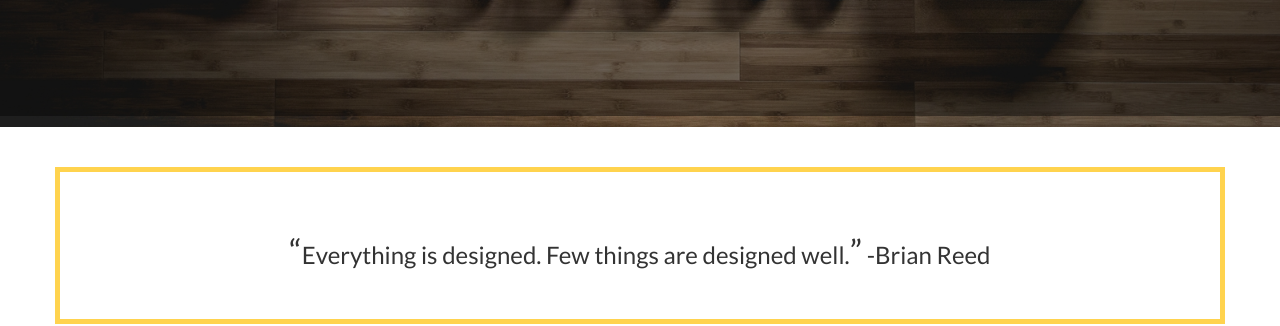
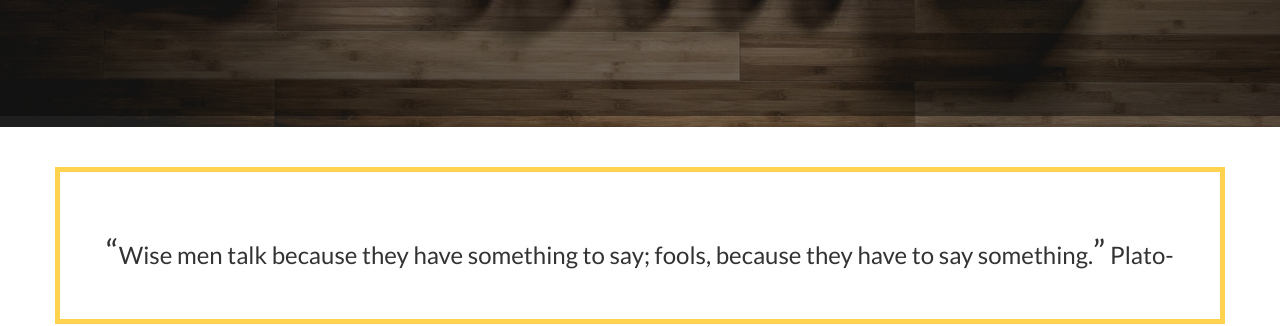
Before and after one commit to Carlosf96/Carlosf96.github.io, a plain HTML site: page index.html in a window 1280 px wide. Shown: the part 483-809 px from the top of the page. Drawn offline with nearby package versions, Linux system fonts and the light colour scheme.

Commit message:
Changed Quote

```diff
--- a/index.html
+++ b/index.html
@@ -57,8 +57,8 @@
     <div class="container">
       <div class="row">
         <div class="cta-info text-center">
-          <h3><span class="dec-tec">“</span>Everything is designed. Few things are designed well.<span class="dec-tec">”</span>
-            -Brian Reed</h3>
+          <h3><span class="dec-tec">“</span>Wise men talk because they have something to say; fools, because they have to say something.<span class="dec-tec">”</span>
+            Plato-</h3>
         </div>
       </div>
     </div>
```
